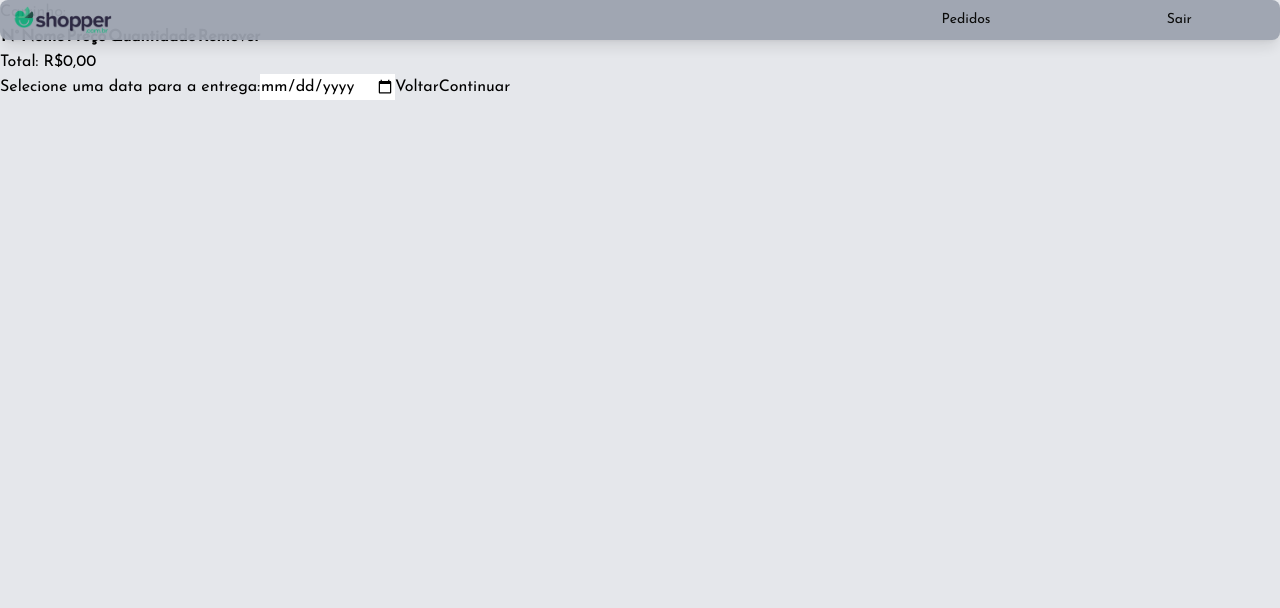
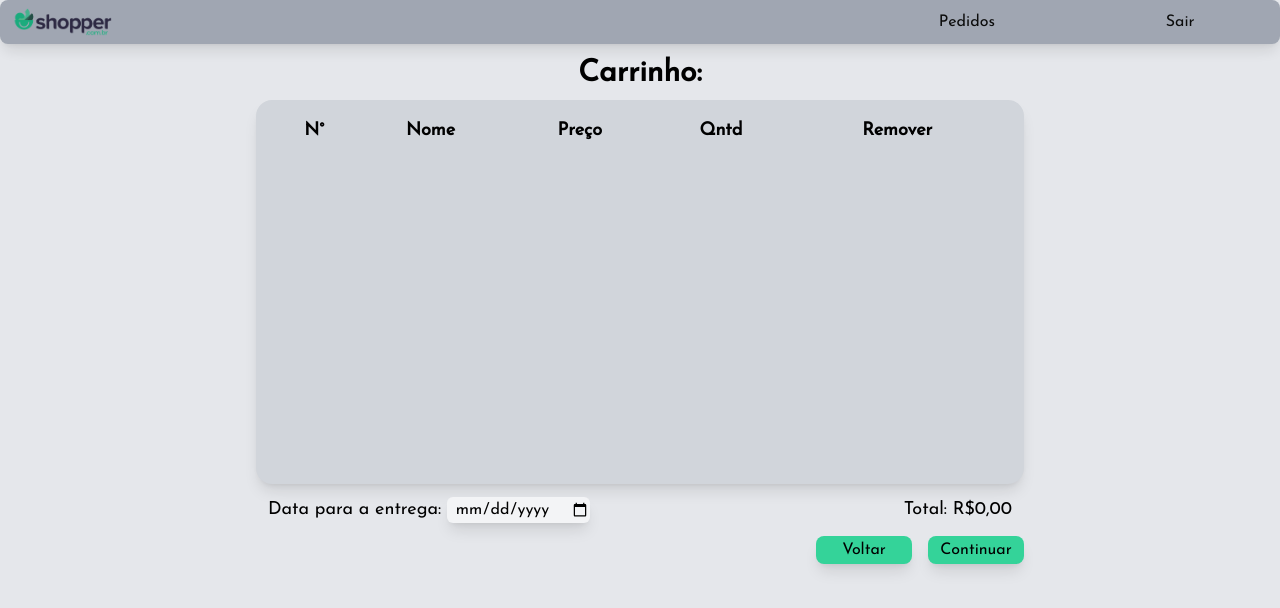
Before and after one commit to jaketheman96/desafio-shopper, a React (Create React App) app in the folder frontend/: page /cart in a window 1280 px wide. Shown: the top 608 px of the page. Built offline with nearby package versions, Linux system fonts and the light colour scheme.

Commit message:
style: add's css to cart page and cart table

```diff
--- a/frontend/src/components/CartTable.js
+++ b/frontend/src/components/CartTable.js
@@ -2,6 +2,7 @@ import React, { useContext, useEffect, useState } from 'react';
 import { useNavigate } from 'react-router-dom';
 import ShopperContext from '../context/ShopperContext';
 import { handleAllFetchMethods } from '../utils/handleAllFetchMethods';
+import { BsFillCartDashFill } from 'react-icons/bs'
 
 function CartTable() {
   const navigate = useNavigate();
@@ -14,8 +15,8 @@ function CartTable() {
     userInfos,
   } = useContext(ShopperContext);
 
-  const handleRemoveButton = ({ target }) => {
-    const newCart = cart.filter((item) => item.id !== Number(target.id));
+  const handleRemoveButton = ({ currentTarget }) => {
+    const newCart = cart.filter((item) => item.id !== Number(currentTarget.id));
     setCart(newCart);
     localStorage.setItem('cart', JSON.stringify(newCart));
   };
@@ -57,53 +58,81 @@ function CartTable() {
   }, [deliveryDate]);
 
   return (
-    <section>
-      <h1>Carrinho:</h1>
-      <table>
+    <section className="min-h-screen pt-14 flex flex-col items-center">
+      <h1 className="text-3xl font-bold mb-2">
+        Carrinho:
+      </h1>
+      <article className="bg-gray-300 h-96 overflow-scroll w-full rounded-2xl px-3 sm:w-4/5 lg:w-3/5 shadow-lg">
+        <table className="w-full border-separate border-spacing-4 border-slate-500">
           <thead>
             <tr>
-            <th>N°</th>
-            <th>Nome</th>
-            <th>Preço</th>
-            <th>Quantidade</th>
-            <th>Remover</th>
+              <th className="text-lg font-semibold">N°</th>
+              <th className="text-lg font-semibold">Nome</th>
+              <th className="text-lg font-semibold">Preço</th>
+              <th className="text-lg font-semibold">Qntd</th>
+              <th className="text-lg font-semibold">Remover</th>
             </tr>
           </thead>
           <tbody>
             {cart && cart.map((item, index) => (
-            <tr key={ index }>
-              <td>{index + 1}</td>
-              <td>{item.name}</td>
-              <td>{`R$${String(item.price).replace('.', ',')}`}</td>
-              <td>{item.quantity}</td>
+              <tr key={index} className="text-center">
+                <td className="text-sm">
+                  {String(index + 1).padStart(2, '0')}
+                </td>
+                <td className="text-sm">
+                  {item.name}
+                </td>
+                <td className="text-sm">
+                  {`R$${String(item.price).replace('.', ',')}`}
+                </td>
+                <td className="text-sm">
+                  {item.quantity}
+                </td>
                 <td>
                   <button
                     type="button"
-                  id={ item.id }
-                  onClick={ handleRemoveButton }
+                    id={item.id}
+                    onClick={handleRemoveButton}
                   >
-                  X
+                    <BsFillCartDashFill />
                   </button>
                 </td>
               </tr>
             ))}
           </tbody>
         </table>
-      <p>{`Total: R$${totalCartPrice.replace('.', ',')}`}</p>
-      <label htmlFor="delivery-date">
-        Selecione uma data para a entrega:
+      </article>
+      <article className="flex justify-between w-full sm:w-4/5 lg:w-3/5 p-3">
+        <label htmlFor="delivery-date" className="text-lg">
+          {`Data para a entrega: `}
           <input
             type="date"
             name="delivery-date"
-          onChange={ handleDateChange }
+            onChange={handleDateChange}
+            className="rounded-md pl-2 text-base shadow-lg bg-gray-100"
           />
         </label>
-      <button type="button" onClick={ () => navigate('/products') }>
+        <p className="text-lg">
+          {`Total: R$${totalCartPrice.replace('.', ',')}`}
+        </p>
+      </article>
+      <article className="flex justify-end w-full sm:w-4/5 lg:w-3/5">
+        <button
+          type="button"
+          onClick={() => navigate('/products')}
+          className="bg-emerald-400 rounded-lg p-0.5 px-2 w-24 text-black hover:bg-emerald-700 hover:text-white shadow-lg"
+        >
           Voltar
         </button>
-      <button type="button" onClick={ handleSubmitCart } disabled={ isButtonDisabled }>
+        <button
+          type="button"
+          onClick={handleSubmitCart}
+          disabled={isButtonDisabled}
+          className="bg-emerald-400 rounded-lg p-0.5 px-2 w-24 text-black hover:bg-emerald-700 hover:text-white ml-2 sm:ml-4 shadow-lg"
+        >
           Continuar
         </button>
+      </article>
     </section>
   );
 }
--- a/frontend/src/components/Loading.js
+++ b/frontend/src/components/Loading.js
@@ -3,10 +3,10 @@ import React from 'react';
 function Loading() {
   return (
     <div
-      class="inline-block h-8 w-8 animate-spin rounded-full border-4 border-solid border-current border-r-transparent align-[-0.125em] text-success motion-reduce:animate-[spin_1.5s_linear_infinite] absolute left-0 right-0 top-0 bottom-0 m-auto border-emerald-600"
+      className="inline-block h-11 w-11 animate-spin rounded-full border-4 border-solid border-current border-r-transparent align-[-0.125em] text-success motion-reduce:animate-[spin_1.5s_linear_infinite] absolute left-0 right-0 top-0 bottom-0 m-auto border-emerald-600"
       role="status">
       <span
-        class="!absolute !-m-px !h-px !w-px !overflow-hidden !whitespace-nowrap !border-0 !p-0 ![clip:rect(0,0,0,0)]"
+        className="!absolute !-m-px !h-px !w-px !overflow-hidden !whitespace-nowrap !border-0 !p-0 ![clip:rect(0,0,0,0)]"
       >Loading...</span>
     </div>
   );
--- a/frontend/src/components/Navbar.js
+++ b/frontend/src/components/Navbar.js
@@ -24,7 +24,7 @@ function Navbar() {
   };
 
   return (
-    <nav className="bg-gray-400 flex justify-between items-center h-10 rounded-lg shadow-lg fixed w-full z-10 opacity-95">
+    <nav className="bg-gray-400 flex justify-between items-center h-11 rounded-lg shadow-lg fixed w-full z-10 opacity-95">
       <img
         src={shopperLogo}
         alt="shopper-logo"
@@ -33,13 +33,13 @@ function Navbar() {
       <ul className="flex w-7/12 sm:w-2/5 lg:w-1/3 justify-around h-full">
         {userRole && userRole === 'customer' && (
           <li className="h-full flex items-center">
-            <Link to="/products" className="text-sm">
+            <Link to="/products" className="text-base">
               Produtos
             </Link>
           </li>
         )}
           <li className="h-full flex items-center">
-          <Link to="/orders" className="text-sm">
+          <Link to="/orders" className="text-base">
             Pedidos
           </Link>
         </li>
@@ -47,7 +47,7 @@ function Navbar() {
           <button
             type="button"
             onClick={handleLogout}
-            className="text-sm"
+            className="text-base"
           >
             Sair
           </button>
--- a/frontend/src/components/ProductsCard.js
+++ b/frontend/src/components/ProductsCard.js
@@ -40,10 +40,10 @@ function ProductsCard({ id, name, price, qtyStock, handleQuantity }) {
       <p className="text-base">
         {name.replace('.', ',')}
       </p>
-      <p className="text-sm">
+      <p className="text-base">
         {`R$${price}`.replace('.', ',')}
       </p>
-      <p className="text-sm">
+      <p className="text-base">
         {`${qtyStock} unidades`}
       </p>
       <div>
```
Lines whose indentation alone changed are shown as unchanged.
